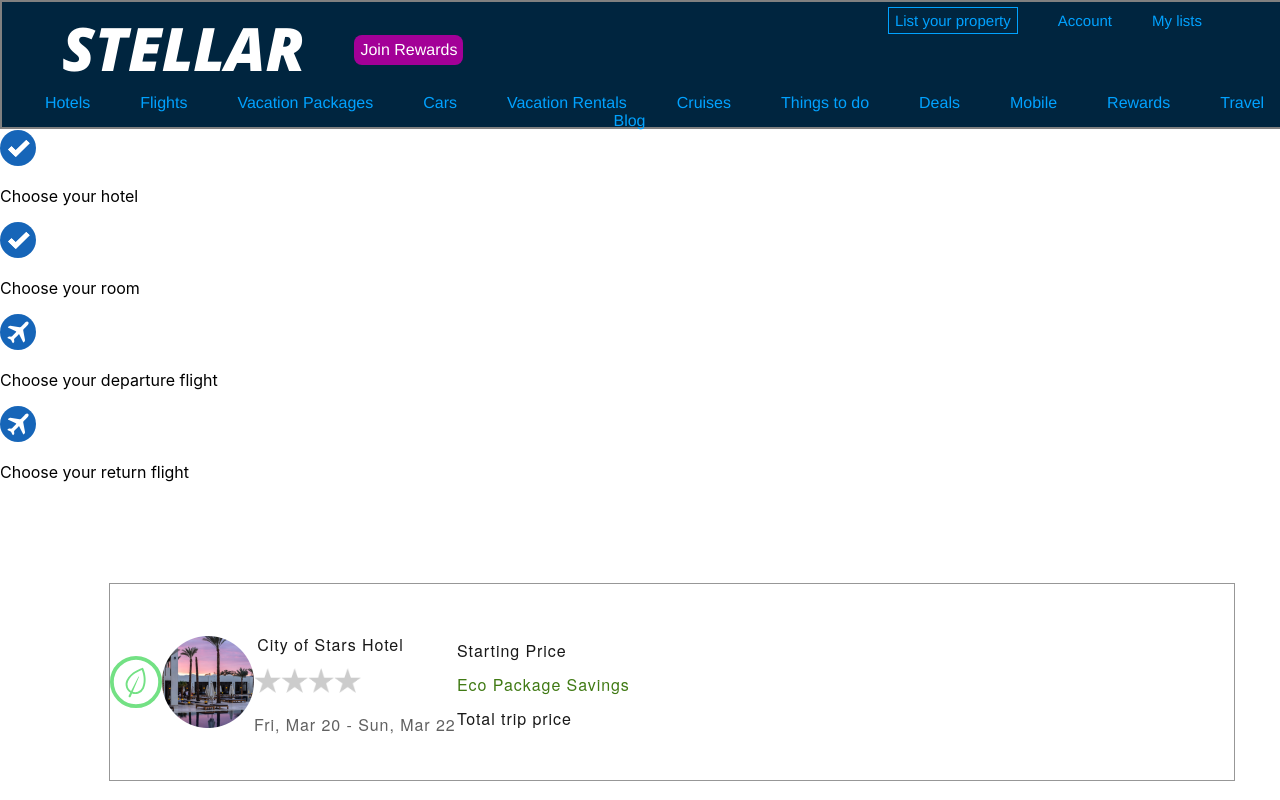
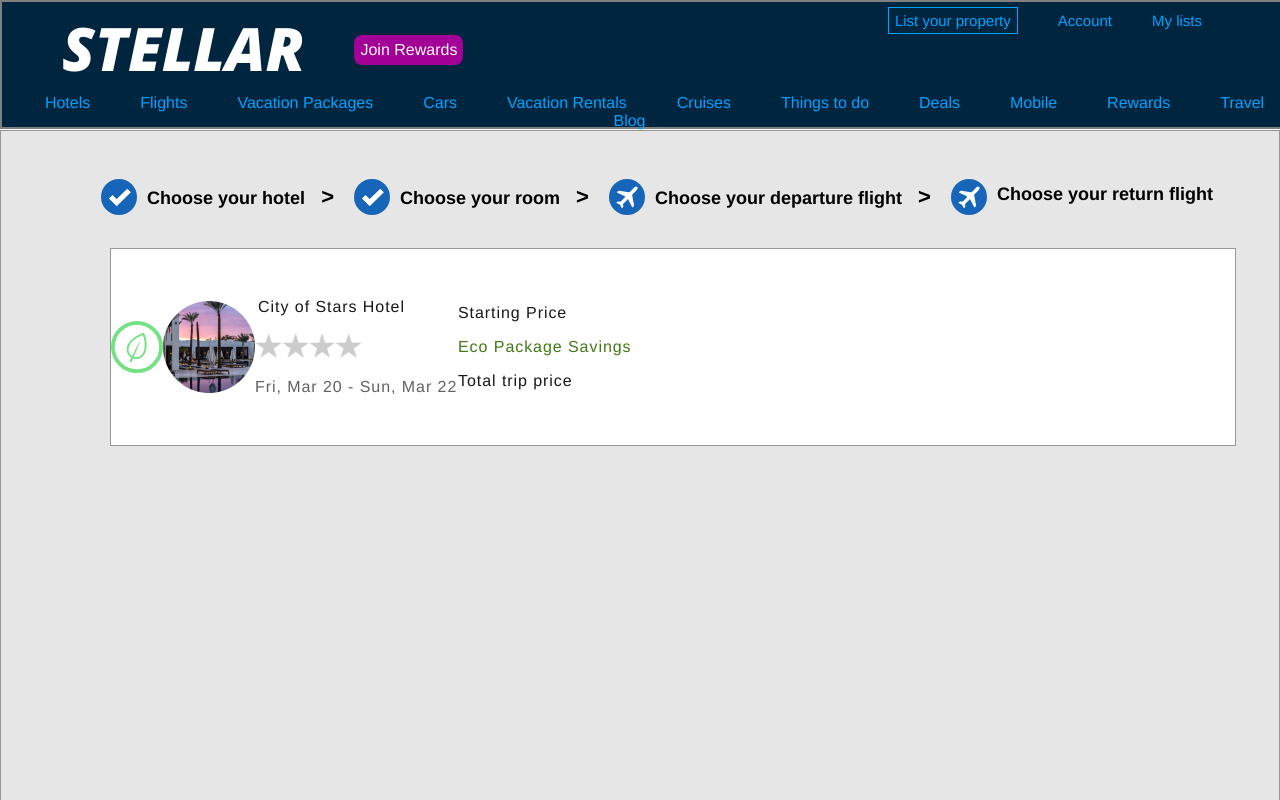
Before and after one commit to taubman33/Stellar, a React (Create React App) app in the folder client/: page /flights in a window 1280 px wide. Shown: the top 800 px of the page. Built offline with nearby package versions, Linux system fonts and the light colour scheme.

Commit message:
styled choose-container

```diff
--- a/client/src/components/routes/Flights.jsx
+++ b/client/src/components/routes/Flights.jsx
@@ -7,11 +7,11 @@ export default function Flights(props) {
     <div className="flights">
       <div className="choose-container">
         <img src={require('../../assets/checkbox.svg')} alt='checkbox-circle' className="checkbox-circle" />
-        <p>Choose your hotel</p>
+        <p>Choose your hotel<span className='flight-right-caret'> ></span></p>
         <img src={require('../../assets/checkbox.svg')} alt='checkbox-circle' className="checkbox-circle" />
-        <p>Choose your room</p>
+        <p>Choose your room<span className='flight-right-caret'> ></span></p>
         <img src={require('../../assets/airplane-circle.svg')} alt='airplane-circle' className="airplane-circle" />
-        <p>Choose your departure flight</p>
+        <p>Choose your departure flight<span className='flight-right-caret'> ></span></p>
         <img src={require('../../assets/airplane-circle.svg')} alt='airplane-circle' className="airplane-circle" />
         <p>Choose your return flight</p>
       </div>
--- a/client/src/css/Flights.css
+++ b/client/src/css/Flights.css
@@ -6,14 +6,36 @@
   --brownish-grey: #616161;
 }
 
+.flights {
+  font-family: 'Helvetica', sans-serif;
+  background-color: #E6E6E6;
+  border: solid 1px var(--medium-grey);
+}
+
 .choose-container {
+  display: flex;
+  margin: 35px 0 0 100px;
+  flex-basis: content;
+}
 
+.choose-container * {
+  margin-right: 10px;
+}
+
+.choose-container p {
+  font-size: 18px;
+  font-weight: bold;
+}
+
+.flight-right-caret {
+  font-size: 22px;
+  margin-left: 10px;
 }
 
 .hotel-container {
   display: flex;
   flex-direction: row;
-  margin: 101px 207px 541px 109px;
+  margin: 20px 207px 541px 109px;
   width: 1124px;
   height: 196px;
   object-fit: contain;
@@ -43,7 +65,6 @@
 .city-of-stars-hotel {
   width: 153px;
   height: 19px;
-  font-family: HelveticaNeue;
   font-size: 16px;
   font-weight: 500;
   font-stretch: normal;
@@ -64,7 +85,6 @@
 .flight-dates {
   width: 203px;
   height: 18px;
-  font-family: HelveticaNeue;
   font-size: 16px;
   font-weight: normal;
   font-stretch: normal;
@@ -82,7 +102,6 @@
 .starting-price {
   width: 111px;
   height: 18px;
-  font-family: HelveticaNeue;
   font-size: 16px;
   font-weight: normal;
   font-stretch: normal;
@@ -95,7 +114,6 @@
 .eco-package-savings {
   width: 179px;
   height: 18px;
-  font-family: HelveticaNeue;
   font-size: 16px;
   font-weight: normal;
   font-stretch: normal;
@@ -108,7 +126,6 @@
 .total-trip-price {
   width: 117px;
   height: 18px;
-  font-family: HelveticaNeue;
   font-size: 16px;
   font-weight: normal;
   font-stretch: normal;
```
